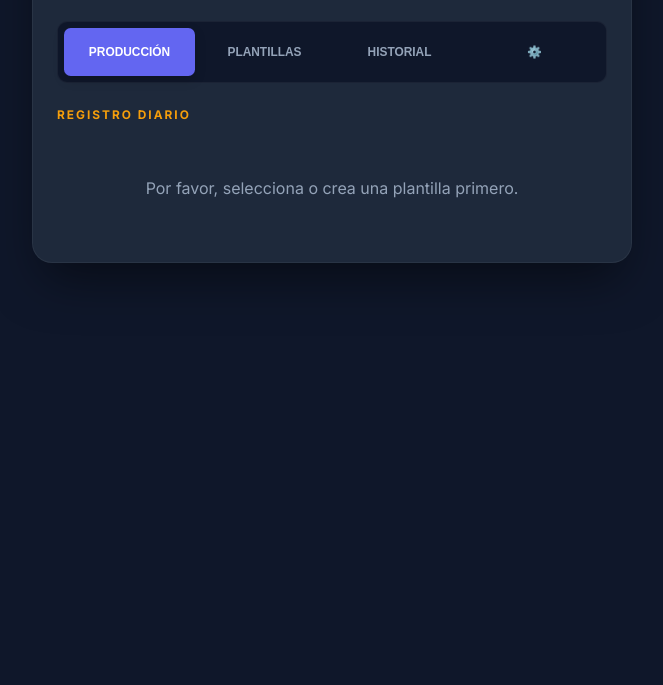
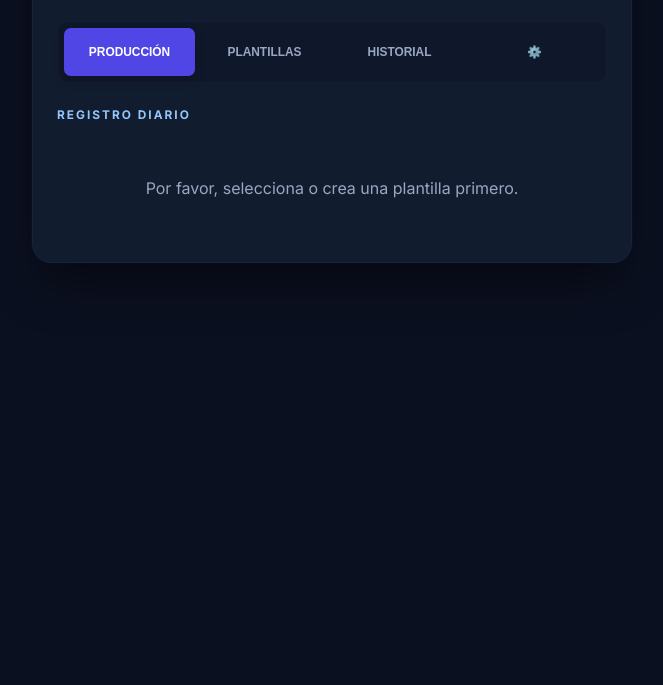
Before and after one commit to kavanasystemsinfo-ui/CalculadoraKavana, a plain HTML site: page index.html in a window 1280 px wide. Shown: the part 115-800 px from the top of the page, without its empty margins (308-971 px from the left). Drawn offline with Linux system fonts and the light colour scheme.

Commit message:
feat: add full palette theme system

```diff
--- a/css/styles.css
+++ b/css/styles.css
@@ -1,54 +1,111 @@
 /* ===== Variables CSS y Temas ===== */
 
-/* Tema por defecto: Dark (Basado en el diseño original PYL 23) */
-:root, [data-theme="dark"] {
-    --bg-main: #0f172a;
-    --card-bg: #1e293b;
-    --accent-primary: #6366f1;
-    --accent-secondary: #f59e0b;
+/* Azul - Profesional */
+:root, [data-theme="blue"] {
+    --bg-main: #0b1020;
+    --card-bg: #121c2f;
+    --accent-primary: #4f46e5;
+    --accent-secondary: #93c5fd;
+    --accent-tertiary: rgba(99, 102, 241, 0.16);
     --text-main: #f8fafc;
-    --text-dim: #94a3b8;
+    --text-dim: #9aa7c0;
     --danger: #ef4444;
     --success: #22c55e;
-    --border-subtle: rgba(255, 255, 255, 0.05);
+    --border-subtle: rgba(99, 102, 241, 0.08);
     --input-bg: #0f172a;
     --input-border: #334155;
 
-    --shadow-base: 0 25px 50px -12px rgba(0, 0, 0, 0.5);
+    --shadow-base: 0 25px 50px -12px rgba(0, 0, 0, 0.55), 0 0 0 1px rgba(79, 70, 229, 0.05);
 }
 
-/* Tema Clásico (Light) */
-[data-theme="light"] {
-    --bg-main: #f8fafc;
-    --card-bg: #ffffff;
-    --accent-primary: #4f46e5;
-    --accent-secondary: #ea580c;
-    --text-main: #0f172a;
-    --text-dim: #64748b;
-    --danger: #dc2626;
-    --success: #16a34a;
-    --border-subtle: rgba(0, 0, 0, 0.1);
-    --input-bg: #f1f5f9;
-    --input-border: #cbd5e1;
+/* Verde - Natural */
+[data-theme="green"] {
+    --bg-main: #07170d;
+    --card-bg: #102218;
+    --accent-primary: #22c55e;
+    --accent-secondary: #86efac;
+    --accent-tertiary: rgba(74, 222, 128, 0.16);
+    --text-main: #f0fff4;
+    --text-dim: #8fb39d;
+    --danger: #ef4444;
+    --success: #22c55e;
+    --border-subtle: rgba(74, 222, 128, 0.08);
+    --input-bg: #0a1b10;
+    --input-border: #2f5d43;
 
-    --shadow-base: 0 10px 15px -3px rgba(0, 0, 0, 0.1);
+    --shadow-base: 0 25px 50px -12px rgba(0, 0, 0, 0.55), 0 0 0 1px rgba(74, 222, 128, 0.04);
 }
 
-/* Tema Industrial (Alto Contraste) */
-[data-theme="industrial"] {
-    --bg-main: #000000;
-    --card-bg: #111111;
-    --accent-primary: #ffcc00; /* Amarillo precaución */
-    --accent-secondary: #ff0000; /* Rojo alerta */
-    --text-main: #ffffff;
-    --text-dim: #aaaaaa;
-    --danger: #ff3333;
-    --success: #00ff00;
-    --border-subtle: #444444;
-    --input-bg: #000000;
-    --input-border: #ffcc00;
+/* Naranja - Cálido */
+[data-theme="orange"] {
+    --bg-main: #1b1108;
+    --card-bg: #28170d;
+    --accent-primary: #ea580c;
+    --accent-secondary: #fdba74;
+    --accent-tertiary: rgba(251, 146, 60, 0.16);
+    --text-main: #fff7ed;
+    --text-dim: #ccb39e;
+    --danger: #fb7185;
+    --success: #22c55e;
+    --border-subtle: rgba(251, 146, 60, 0.08);
+    --input-bg: #1a1209;
+    --input-border: #7c3f16;
 
-    --shadow-base: 0 0 10px rgba(255, 204, 0, 0.2);
+    --shadow-base: 0 25px 50px -12px rgba(0, 0, 0, 0.55), 0 0 0 1px rgba(251, 146, 60, 0.05);
+}
+
+/* Púrpura - Creativo */
+[data-theme="purple"] {
+    --bg-main: #140c1f;
+    --card-bg: #201531;
+    --accent-primary: #7c3aed;
+    --accent-secondary: #c4b5fd;
+    --accent-tertiary: rgba(124, 58, 237, 0.16);
+    --text-main: #faf5ff;
+    --text-dim: #b8a9da;
+    --danger: #f87171;
+    --success: #22c55e;
+    --border-subtle: rgba(124, 58, 237, 0.08);
+    --input-bg: #171024;
+    --input-border: #5b3ca7;
+
+    --shadow-base: 0 25px 50px -12px rgba(0, 0, 0, 0.55), 0 0 0 1px rgba(124, 58, 237, 0.05);
+}
+
+/* Rojo - Energético */
+[data-theme="red"] {
+    --bg-main: #1a0d0d;
+    --card-bg: #281414;
+    --accent-primary: #dc2626;
+    --accent-secondary: #fca5a5;
+    --accent-tertiary: rgba(220, 38, 38, 0.16);
+    --text-main: #fff5f5;
+    --text-dim: #d7a9a9;
+    --danger: #f87171;
+    --success: #22c55e;
+    --border-subtle: rgba(220, 38, 38, 0.08);
+    --input-bg: #210d0d;
+    --input-border: #7f1d1d;
+
+    --shadow-base: 0 25px 50px -12px rgba(0, 0, 0, 0.55), 0 0 0 1px rgba(220, 38, 38, 0.05);
+}
+
+/* Turquesa - Fresco */
+[data-theme="teal"] {
+    --bg-main: #071718;
+    --card-bg: #102627;
+    --accent-primary: #0d9488;
+    --accent-secondary: #5eead4;
+    --accent-tertiary: rgba(20, 184, 166, 0.16);
+    --text-main: #f0fffe;
+    --text-dim: #9ac5bf;
+    --danger: #f87171;
+    --success: #34d399;
+    --border-subtle: rgba(20, 184, 166, 0.08);
+    --input-bg: #0a1f1f;
+    --input-border: #245e5b;
+
+    --shadow-base: 0 25px 50px -12px rgba(0, 0, 0, 0.55), 0 0 0 1px rgba(20, 184, 166, 0.05);
 }
 
 /* ===== Temas de Producción con Paletas Completas ===== */
@@ -56,35 +113,35 @@
 /* Azul - Profesional (Azul índigo con variantes) */
 [data-production-theme="blue"] {
     --accent-primary: #4f46e5;      /* Indigo 600 */
-    --accent-secondary: #818cf8;     /* Indigo 400 */
-    --accent-tertiary: #e0e7ff;      /* Indigo 100 */
-    --card-bg: #1e293b;
+    --accent-secondary: #93c5fd;     /* Blue 300 */
+    --accent-tertiary: rgba(99, 102, 241, 0.16);
+    --card-bg: #121c2f;
     --input-bg: #0f172a;
-    --input-border: #6366f1;
+    --input-border: #334155;
     --success: #22c55e;
     --danger: #ef4444;
 }
 
 /* Verde - Natural (Verde con variantes) */
 [data-production-theme="green"] {
-    --accent-primary: #16a34a;      /* Green 600 */
-    --accent-secondary: #4ade80;     /* Green 400 */
-    --accent-tertiary: #dcfce7;      /* Green 100 */
-    --card-bg: #1e293b;
-    --input-bg: #0f172a;
-    --input-border: #22c55e;
-    --success: #4ade80;
+    --accent-primary: #22c55e;      /* Green 500 */
+    --accent-secondary: #86efac;     /* Green 300 */
+    --accent-tertiary: rgba(74, 222, 128, 0.16);
+    --card-bg: #102218;
+    --input-bg: #0a1b10;
+    --input-border: #2f5d43;
+    --success: #86efac;
     --danger: #f87171;
 }
 
 /* Naranja - Cálido (Naranja con variantes) */
 [data-production-theme="orange"] {
     --accent-primary: #ea580c;      /* Amber 600 */
-    --accent-secondary: #fbbf24;    /* Amber 400 */
-    --accent-tertiary: #ffedd5;     /* Amber 100 */
-    --card-bg: #1e293b;
-    --input-bg: #0f172a;
-    --input-border: #fb923c;
+    --accent-secondary: #fdba74;    /* Orange 300 */
+    --accent-tertiary: rgba(251, 146, 60, 0.16);
+    --card-bg: #28170d;
+    --input-bg: #1a1209;
+    --input-border: #7c3f16;
     --success: #4ade80;
     --danger: #f87171;
 }
@@ -92,11 +149,11 @@
 /* Púrpura - Creativo (Violeta con variantes) */
 [data-production-theme="purple"] {
     --accent-primary: #7c3aed;      /* Violet 600 */
-    --accent-secondary: #a78bfa;     /* Violet 400 */
-    --accent-tertiary: #ede9fe;      /* Violet 100 */
-    --card-bg: #1e293b;
-    --input-bg: #0f172a;
-    --input-border: #8b5cf6;
+    --accent-secondary: #c4b5fd;     /* Violet 300 */
+    --accent-tertiary: rgba(124, 58, 237, 0.16);
+    --card-bg: #201531;
+    --input-bg: #171024;
+    --input-border: #5b3ca7;
     --success: #4ade80;
     --danger: #f87171;
 }
@@ -104,11 +161,11 @@
 /* Rojo - Energético (Rojo con variantes) */
 [data-production-theme="red"] {
     --accent-primary: #dc2626;      /* Red 600 */
-    --accent-secondary: #f87171;    /* Red 400 */
-    --accent-tertiary: #fee2e2;     /* Red 100 */
-    --card-bg: #1e293b;
-    --input-bg: #0f172a;
-    --input-border: #ef4444;
+    --accent-secondary: #fca5a5;    /* Red 300 */
+    --accent-tertiary: rgba(220, 38, 38, 0.16);
+    --card-bg: #281414;
+    --input-bg: #210d0d;
+    --input-border: #7f1d1d;
     --success: #4ade80;
     --danger: #f87171;
 }
@@ -116,11 +173,11 @@
 /* Turquesa - Fresco (Teal con variantes) */
 [data-production-theme="teal"] {
     --accent-primary: #0d9488;      /* Teal 600 */
-    --accent-secondary: #34d399;    /* Teal 400 */
-    --accent-tertiary: #ccfbf1;     /* Teal 100 */
-    --card-bg: #1e293b;
-    --input-bg: #0f172a;
-    --input-border: #14b8a6;
+    --accent-secondary: #5eead4;    /* Teal 300 */
+    --accent-tertiary: rgba(20, 184, 166, 0.16);
+    --card-bg: #102627;
+    --input-bg: #0a1f1f;
+    --input-border: #245e5b;
     --success: #34d399;
     --danger: #f87171;
 }
--- a/index.html
+++ b/index.html
@@ -6,7 +6,7 @@
     <title>Calculadora Kavana | Herramientas de Producción</title>
 
     <!-- PWA & Metas -->
-    <meta name="theme-color" content="#0f172a">
+    <meta name="theme-color" content="#172554">
     <meta name="apple-mobile-web-app-capable" content="yes">
     <meta name="apple-mobile-web-app-status-bar-style" content="black-translucent">
     <link rel="apple-touch-icon" href="icon.svg">
@@ -18,19 +18,28 @@
     <link href="https://fonts.googleapis.com/css2?family=Inter:wght@400;700;900&display=swap" rel="stylesheet">
 
     <!-- Estilos Core -->
-    <link rel="stylesheet" href="./css/styles.css?v=8">
+    <link rel="stylesheet" href="./css/styles.css?v=10">
 
     <!-- Script Anti-FOUC (Flash of Unstyled Content) -->
     <script>
         (function() {
-            var theme = localStorage.getItem('themeColor') || 'dark';
+            var theme = localStorage.getItem('themeColor') || 'blue';
             var layout = localStorage.getItem('themeLayout') || 'compact';
+            var paletteColors = {
+                blue: '#172554',
+                green: '#052e16',
+                orange: '#431407',
+                purple: '#3b0764',
+                red: '#450a0a',
+                teal: '#042f2e'
+            };
+            var legacyThemes = ['dark', 'light', 'industrial'];
+            if (legacyThemes.indexOf(theme) !== -1) theme = 'blue';
             document.documentElement.setAttribute('data-theme', theme);
             document.documentElement.setAttribute('data-layout', layout);
 
             // Actualizar meta theme-color pre-carga
-            if(theme === 'light') document.querySelector('meta[name="theme-color"]').setAttribute('content', '#f8fafc');
-            if(theme === 'industrial') document.querySelector('meta[name="theme-color"]').setAttribute('content', '#000000');
+            document.querySelector('meta[name="theme-color"]').setAttribute('content', paletteColors[theme] || paletteColors.blue);
         })();
     </script>
 
@@ -39,7 +48,7 @@
     <script src="https://cdn.sheetjs.com/xlsx-0.20.2/package/dist/xlsx.full.min.js" defer></script>
 
     <!-- Módulo Principal de la App -->
-    <script type="module" src="./js/app.js?v=9"></script>
+    <script type="module" src="./js/app.js?v=12"></script>
 </head>
 <body>
     <div class="container">
@@ -88,9 +97,12 @@
             <div class="form-group">
                 <label for="theme-color-select">Paleta de Colores (App)</label>
                 <select id="theme-color-select">
-                    <option value="dark">Dark (Clásico)</option>
-                    <option value="light">Light (Día)</option>
-                    <option value="industrial">Industrial (Alto Contraste)</option>
+                    <option value="blue">Azul (Profesional)</option>
+                    <option value="green">Verde (Natural)</option>
+                    <option value="orange">Naranja (Cálido)</option>
+                    <option value="purple">Púrpura (Creativo)</option>
+                    <option value="red">Rojo (Energético)</option>
+                    <option value="teal">Turquesa (Fresco)</option>
                 </select>
             </div>
 
--- a/js/app.js
+++ b/js/app.js
@@ -1,4 +1,4 @@
-import { ThemeManager } from './theme.js?v=9';
+import { ThemeManager } from './theme.js?v=12';
 import { store } from './store.js?v=9';
 import { TemplatesUI } from './ui-templates.js?v=9';
 import { ProductionUI } from './ui-production.js?v=9';
@@ -23,7 +23,7 @@ class App {
 
         // Registrar Service Worker (PWA)
         if ('serviceWorker' in navigator) {
-            navigator.serviceWorker.register('./sw.js?v=8')
+            navigator.serviceWorker.register('./sw.js?v=12')
                 .then(reg => console.log('[App] SW Registered', reg.scope))
                 .catch(err => console.warn('[App] SW Error', err));
         }
@@ -49,22 +49,36 @@ class App {
     }
 
     setupTabs() {
+        const tabNav = document.querySelector('.tab-nav');
         const tabs = document.querySelectorAll('.tab-btn');
-        const contents = document.querySelectorAll('.tab-content');
 
         tabs.forEach(tab => {
-            tab.addEventListener('click', () => {
+            tab.type = 'button';
+        });
+
+        if (tabNav) {
+            tabNav.addEventListener('click', (e) => {
+                const tab = e.target.closest('.tab-btn');
+                if (!tab || !tabNav.contains(tab)) return;
+                e.preventDefault();
                 this.activateTab(tab.getAttribute('data-target'));
             });
-        });
+        }
 
         // Permitir cambiar pestañas desde otros módulos
         window.addEventListener('switch-tab', (e) => {
-            this.activateTab(e.detail.tab);
+            if (e.detail && e.detail.tab) {
+                this.activateTab(e.detail.tab);
+            }
         });
+
+        const initialTab = document.querySelector('.tab-btn.active')?.getAttribute('data-target') || 'tab-produccion';
+        this.activateTab(initialTab);
     }
 
     activateTab(targetId) {
+        if (!targetId) return;
+
         const tabs = document.querySelectorAll('.tab-btn');
         const contents = document.querySelectorAll('.tab-content');
 
--- a/js/theme.js
+++ b/js/theme.js
@@ -1,6 +1,21 @@
 /**
  * ThemeManager - Gestión de temas globales y de producción
  */
+const APP_THEME_META_COLORS = {
+    blue: '#172554',
+    green: '#052e16',
+    orange: '#431407',
+    purple: '#3b0764',
+    red: '#450a0a',
+    teal: '#042f2e'
+};
+
+const APP_THEME_ALIASES = {
+    dark: 'blue',
+    light: 'blue',
+    industrial: 'blue'
+};
+
 export class ThemeManager {
     constructor() {
         this.colorSelect = document.getElementById('theme-color-select');
@@ -13,9 +28,13 @@ export class ThemeManager {
     init() {
         // Los valores por defecto se aplican en el <head> de index.html para evitar FOOC.
         // Aquí solo sincronizamos los <select> con el estado actual.
-        const currentColor = localStorage.getItem('themeColor') || 'dark';
+        const currentColor = this.normalizeThemeColor(localStorage.getItem('themeColor'));
         const currentLayout = localStorage.getItem('themeLayout') || 'compact';
         const currentProduction = localStorage.getItem('themeProduction') || 'blue';
+
+        localStorage.setItem('themeColor', currentColor);
+        document.documentElement.setAttribute('data-theme', currentColor);
+        this.updateMetaThemeColor(currentColor);
 
         if(this.colorSelect) {
             this.colorSelect.value = currentColor;
@@ -34,20 +53,13 @@ export class ThemeManager {
     }
 
     /**
-     * Cambia el tema global (dark, light, industrial)
+     * Cambia el tema global (blue, green, orange, purple, red, teal)
      */
     setThemeColor(color) {
-        document.documentElement.setAttribute('data-theme', color);
-        localStorage.setItem('themeColor', color);
-
-        // Actualizar color de la barra de estado de PWA
-        const metaThemeColor = document.querySelector('meta[name="theme-color"]');
-        if (metaThemeColor) {
-            let colorHex = '#0f172a'; // dark
-            if (color === 'light') colorHex = '#f8fafc';
-            if (color === 'industrial') colorHex = '#000000';
-            metaThemeColor.setAttribute('content', colorHex);
-        }
+        const normalizedColor = this.normalizeThemeColor(color);
+        document.documentElement.setAttribute('data-theme', normalizedColor);
+        localStorage.setItem('themeColor', normalizedColor);
+        this.updateMetaThemeColor(normalizedColor);
     }
 
     /**
@@ -70,8 +82,10 @@ export class ThemeManager {
      * Aplica el tema de producción combinado con el tema global
      */
     applyProductionTheme() {
-        const globalTheme = localStorage.getItem('themeColor') || 'dark';
+        const globalTheme = this.normalizeThemeColor(localStorage.getItem('themeColor'));
         const productionTheme = localStorage.getItem('themeProduction') || 'blue';
+
+        localStorage.setItem('themeColor', globalTheme);
 
         // Aplicar tema global
         document.documentElement.setAttribute('data-theme', globalTheme);
@@ -100,4 +114,18 @@ export class ThemeManager {
     clearTemplateTheme() {
         this.applyProductionTheme();
     }
+
+    normalizeThemeColor(color) {
+        if (!color) return 'blue';
+        if (APP_THEME_ALIASES[color]) return APP_THEME_ALIASES[color];
+        if (APP_THEME_META_COLORS[color]) return color;
+        return 'blue';
+    }
+
+    updateMetaThemeColor(color) {
+        const metaThemeColor = document.querySelector('meta[name="theme-color"]');
+        if (metaThemeColor) {
+            metaThemeColor.setAttribute('content', APP_THEME_META_COLORS[color] || APP_THEME_META_COLORS.blue);
+        }
+    }
 }
--- a/js/ui-templates.js
+++ b/js/ui-templates.js
@@ -233,7 +233,7 @@ export class TemplatesUI {
             enableEfficiency: enableEff,
             efficiencyType: enableEff ? document.getElementById('tpl-eff-type').value : null,
             expectedEfficiency: enableEff ? parseFloat(document.getElementById('tpl-eff-val').value) : null,
-            theme: document.getElementById('tpl-theme') ? document.getElementById('tpl-theme').value : 'dark',
+            theme: document.getElementById('tpl-theme') ? document.getElementById('tpl-theme').value : 'blue',
             models: models
         };
 
--- a/sw.js
+++ b/sw.js
@@ -1,4 +1,4 @@
-const CACHE_NAME = 'prod-calc-v9';
+const CACHE_NAME = 'prod-calc-v12';
 const ASSETS = [
     './',
     './index.html',
--- a/tests/theme.test.js
+++ b/tests/theme.test.js
@@ -34,6 +34,21 @@ global.document = {
 };
 
 // ThemeManager logic (replicated for testing)
+const APP_THEME_META_COLORS = {
+    blue: '#172554',
+    green: '#052e16',
+    orange: '#431407',
+    purple: '#3b0764',
+    red: '#450a0a',
+    teal: '#042f2e'
+};
+
+const APP_THEME_ALIASES = {
+    dark: 'blue',
+    light: 'blue',
+    industrial: 'blue'
+};
+
 class ThemeManager {
     constructor() {
         this.colorSelect = null;
@@ -41,17 +56,25 @@ class ThemeManager {
         this.productionSelect = null;
     }
 
-    setThemeColor(color) {
-        document.documentElement.setAttribute('data-theme', color);
-        localStorage.setItem('themeColor', color);
+    normalizeThemeColor(color) {
+        if (!color) return 'blue';
+        if (APP_THEME_ALIASES[color]) return APP_THEME_ALIASES[color];
+        if (APP_THEME_META_COLORS[color]) return color;
+        return 'blue';
+    }
 
+    updateMetaThemeColor(color) {
         const metaThemeColor = document.querySelector('meta[name="theme-color"]');
         if (metaThemeColor) {
-            let colorHex = '#0f172a';
-            if (color === 'light') colorHex = '#f8fafc';
-            if (color === 'industrial') colorHex = '#000000';
-            metaThemeColor.setAttribute('content', colorHex);
+            metaThemeColor.setAttribute('content', APP_THEME_META_COLORS[color] || APP_THEME_META_COLORS.blue);
         }
+    }
+
+    setThemeColor(color) {
+        const normalizedColor = this.normalizeThemeColor(color);
+        document.documentElement.setAttribute('data-theme', normalizedColor);
+        localStorage.setItem('themeColor', normalizedColor);
+        this.updateMetaThemeColor(normalizedColor);
     }
 
     setLayout(layout) {
@@ -65,7 +88,7 @@ class ThemeManager {
     }
 
     applyProductionTheme() {
-        const globalTheme = localStorage.getItem('themeColor') || 'dark';
+        const globalTheme = this.normalizeThemeColor(localStorage.getItem('themeColor'));
         const productionTheme = localStorage.getItem('themeProduction') || 'blue';
 
         document.documentElement.setAttribute('data-theme', globalTheme);
@@ -86,25 +109,32 @@ describe('ThemeManager - Theme Colors', () => {
         themeManager = new ThemeManager();
     });
 
-    it('sets dark theme and saves to localStorage', () => {
+    it('sets blue theme and saves to localStorage', () => {
+        themeManager.setThemeColor('blue');
+
+        assert.strictEqual(document.documentElement.getAttribute('data-theme'), 'blue');
+        assert.strictEqual(localStorage.getItem('themeColor'), 'blue');
+    });
+
+    it('sets green theme and saves to localStorage', () => {
+        themeManager.setThemeColor('green');
+
+        assert.strictEqual(document.documentElement.getAttribute('data-theme'), 'green');
+        assert.strictEqual(localStorage.getItem('themeColor'), 'green');
+    });
+
+    it('normalizes legacy dark theme to blue', () => {
         themeManager.setThemeColor('dark');
 
-        assert.strictEqual(document.documentElement.getAttribute('data-theme'), 'dark');
-        assert.strictEqual(localStorage.getItem('themeColor'), 'dark');
+        assert.strictEqual(document.documentElement.getAttribute('data-theme'), 'blue');
+        assert.strictEqual(localStorage.getItem('themeColor'), 'blue');
     });
 
-    it('sets light theme and saves to localStorage', () => {
-        themeManager.setThemeColor('light');
+    it('sets red theme and saves to localStorage', () => {
+        themeManager.setThemeColor('red');
 
-        assert.strictEqual(document.documentElement.getAttribute('data-theme'), 'light');
-        assert.strictEqual(localStorage.getItem('themeColor'), 'light');
-    });
-
-    it('sets industrial theme and saves to localStorage', () => {
-        themeManager.setThemeColor('industrial');
-
-        assert.strictEqual(document.documentElement.getAttribute('data-theme'), 'industrial');
-        assert.strictEqual(localStorage.getItem('themeColor'), 'industrial');
+        assert.strictEqual(document.documentElement.getAttribute('data-theme'), 'red');
+        assert.strictEqual(localStorage.getItem('themeColor'), 'red');
     });
 });
 
@@ -184,11 +214,11 @@ describe('ThemeManager - Production Themes', () => {
     });
 
     it('applies production theme with current global theme', () => {
-        localStorage.setItem('themeColor', 'light');
+        localStorage.setItem('themeColor', 'green');
         themeManager.setProductionTheme('green');
 
         // Global theme should remain
-        assert.strictEqual(document.documentElement.getAttribute('data-theme'), 'light');
+        assert.strictEqual(document.documentElement.getAttribute('data-theme'), 'green');
         // Production theme should be set
         assert.strictEqual(document.documentElement.getAttribute('data-production-theme'), 'green');
     });
```
Also changed, not shown: manifest.json.
